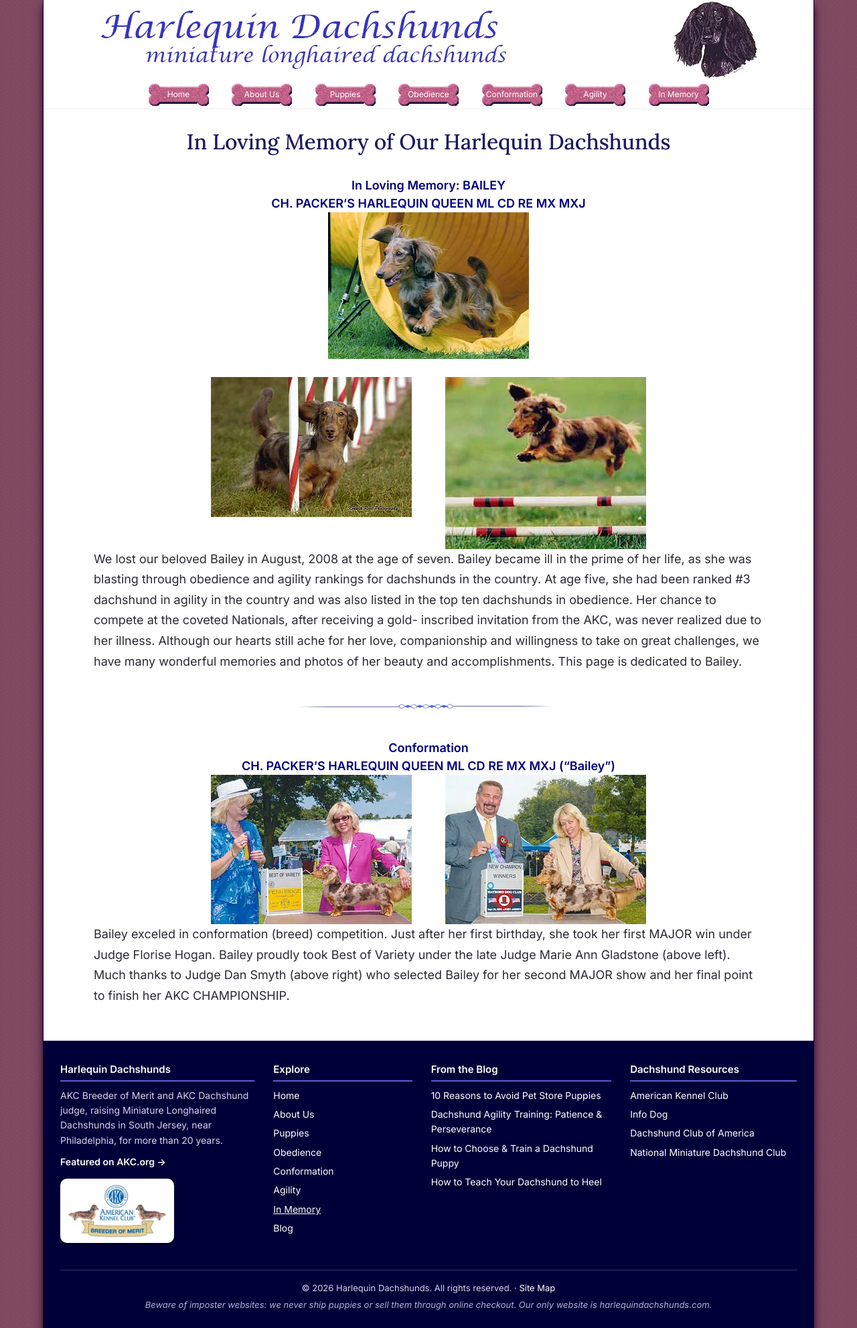
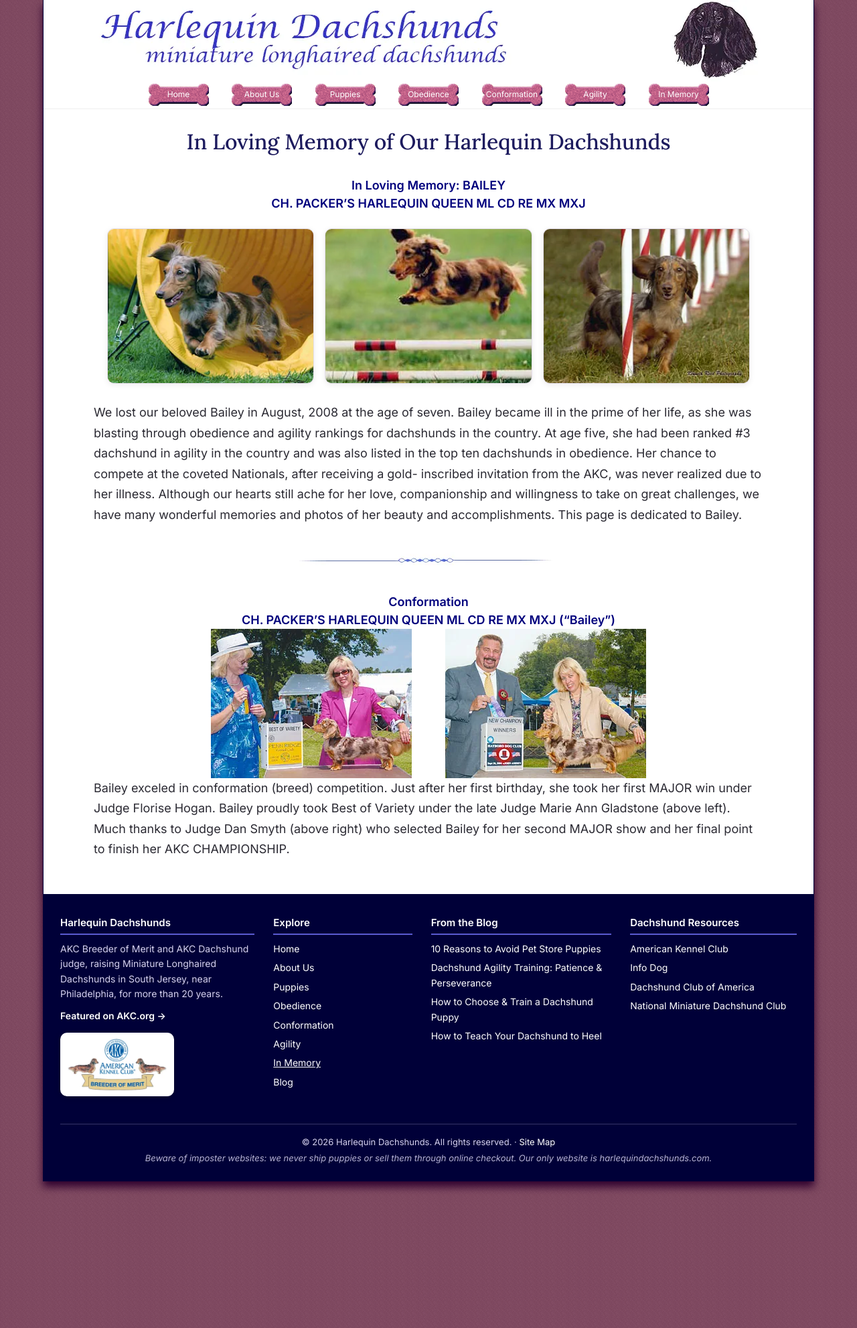
Before and after one commit to louisliberty/harlequin-dachshunds, a Jekyll site: the page built from in-memory.html, in a window 1280 px wide. Shown: the whole page at 67% size. Built offline with Jekyll 4.4.1, drawn with Linux system fonts in a browser that asks for light colours.

Commit message:
In Memory: Bailey's three agility photos in a grid
Co-Authored-By: Claude Opus 5.5 <noreply@anthropic.com>
Claude-Session: https://claude.ai/code/session_01TAfJqWrpFTn7GBn9jW8hNF

```diff
--- a/assets/css/site.css
+++ b/assets/css/site.css
@@ -310,3 +310,5 @@ h1.page-title, .page article h1.entry-title, .single article h1.entry-title, h1.
 
 /* Intro paragraph under a page title */
 .entry-content p.page-intro { max-width: 760px; margin: 0 auto 24px; text-align: center; text-wrap: pretty; }
+@media (max-width: 700px) { .entry-content .photo-grid-3 { grid-template-columns: 1fr; max-width: 420px; } }
+.entry-content .photo-grid-3 { margin-bottom: 28px; }
--- a/in-memory.html
+++ b/in-memory.html
@@ -10,8 +10,10 @@ seo_title: "In Loving Memory of Our Dachshunds | Harlequin Dachshunds"
 ---
 <h2>In Loving Memory: BAILEY<br/>
 CH. PACKER’S HARLEQUIN QUEEN ML CD RE MX MXJ</h2>
-<p><picture><source type="image/webp" srcset="/assets/img-sizes/dogs/bailey/agility-bailey-6-300.webp 300w" sizes="(max-width: 600px) 92vw, min(300px, 92vw, 1000px)"><img fetchpriority="high" loading="eager" alt="bailey agility" class="aligncenter size-full wp-image-170" height="219" src="/assets/images/dogs/bailey/agility-bailey-6.jpg" width="300"/></picture></p>
-<div class="twopics"><picture><source type="image/webp" srcset="/assets/img-sizes/dogs/bailey/agility-bailey-1-300.webp 300w" sizes="(max-width: 600px) 92vw, min(300px, 92vw, 1000px)"><img loading="lazy" decoding="async" alt="bailey" class="alignright size-full wp-image-169" height="257" src="/assets/images/dogs/bailey/agility-bailey-1.jpg" width="300"/></picture><picture><source type="image/webp" srcset="/assets/img-sizes/dogs/bailey/agility-bailey-7-300.webp 300w" sizes="(max-width: 600px) 92vw, min(300px, 92vw, 1000px)"><img loading="lazy" decoding="async" alt="agility-bailey-7" class="alignleft size-full wp-image-171" height="209" src="/assets/images/dogs/bailey/agility-bailey-7.jpg" width="300"/></picture>
+<div class="photo-grid photo-grid-3">
+<figure><a href="/assets/images/dogs/bailey/agility-bailey-6.jpg">{% include picture.html src="/assets/images/dogs/bailey/agility-bailey-6.jpg" alt="Bailey bursting out of the tunnel" sizes="(max-width: 700px) 46vw, 310px" priority=true %}</a></figure>
+<figure><a href="/assets/images/dogs/bailey/agility-bailey-1.jpg">{% include picture.html src="/assets/images/dogs/bailey/agility-bailey-1.jpg" alt="Bailey clearing a jump" sizes="(max-width: 700px) 46vw, 310px" lazy=true %}</a></figure>
+<figure><a href="/assets/images/dogs/bailey/agility-bailey-7.jpg">{% include picture.html src="/assets/images/dogs/bailey/agility-bailey-7.jpg" alt="Bailey in the weave poles" sizes="(max-width: 700px) 46vw, 310px" lazy=true %}</a></figure>
 </div>
 <p>We lost our beloved Bailey in August, 2008 at the age of seven. Bailey became ill in the prime of her life, as she was blasting through obedience and agility rankings for dachshunds in the country. At age five, she had been ranked #3 dachshund in agility in the country and was also listed in the top ten dachshunds in obedience. Her chance to compete at the coveted Nationals, after receiving a gold- inscribed invitation from the AKC, was never realized due to her illness. Although our hearts still ache for her love, companionship and willingness to take on great challenges, we have many wonderful memories and photos of her beauty and accomplishments. This page is dedicated to Bailey.</p>
 <p><picture><source type="image/webp" srcset="/assets/img-sizes/site/divider-diamonds-434.webp 434w" sizes="(max-width: 600px) 92vw, min(434px, 92vw, 1000px)"><img loading="lazy" decoding="async" alt="divider diamonds" class="aligncenter size-full wp-image-100" height="46" src="/assets/images/site/divider-diamonds.jpg" width="434"/></picture></p>
```
